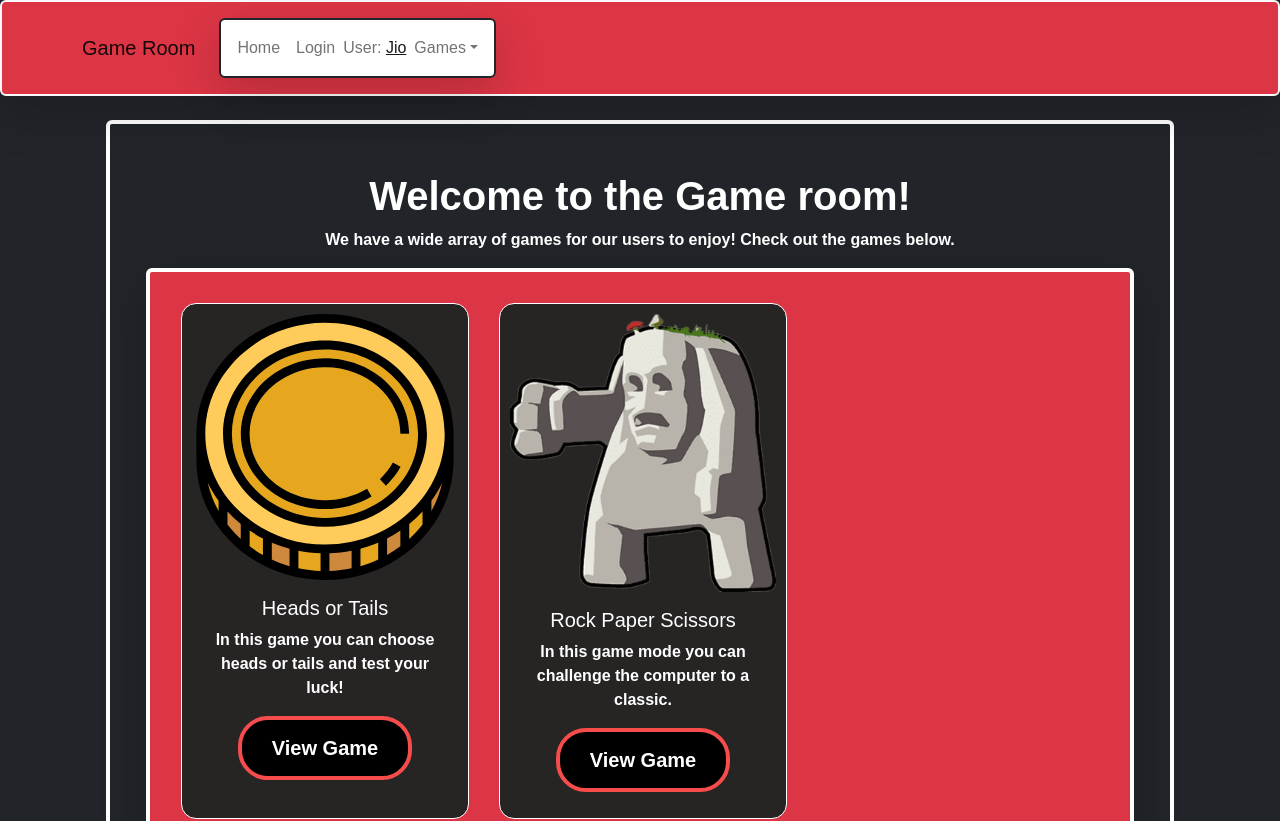
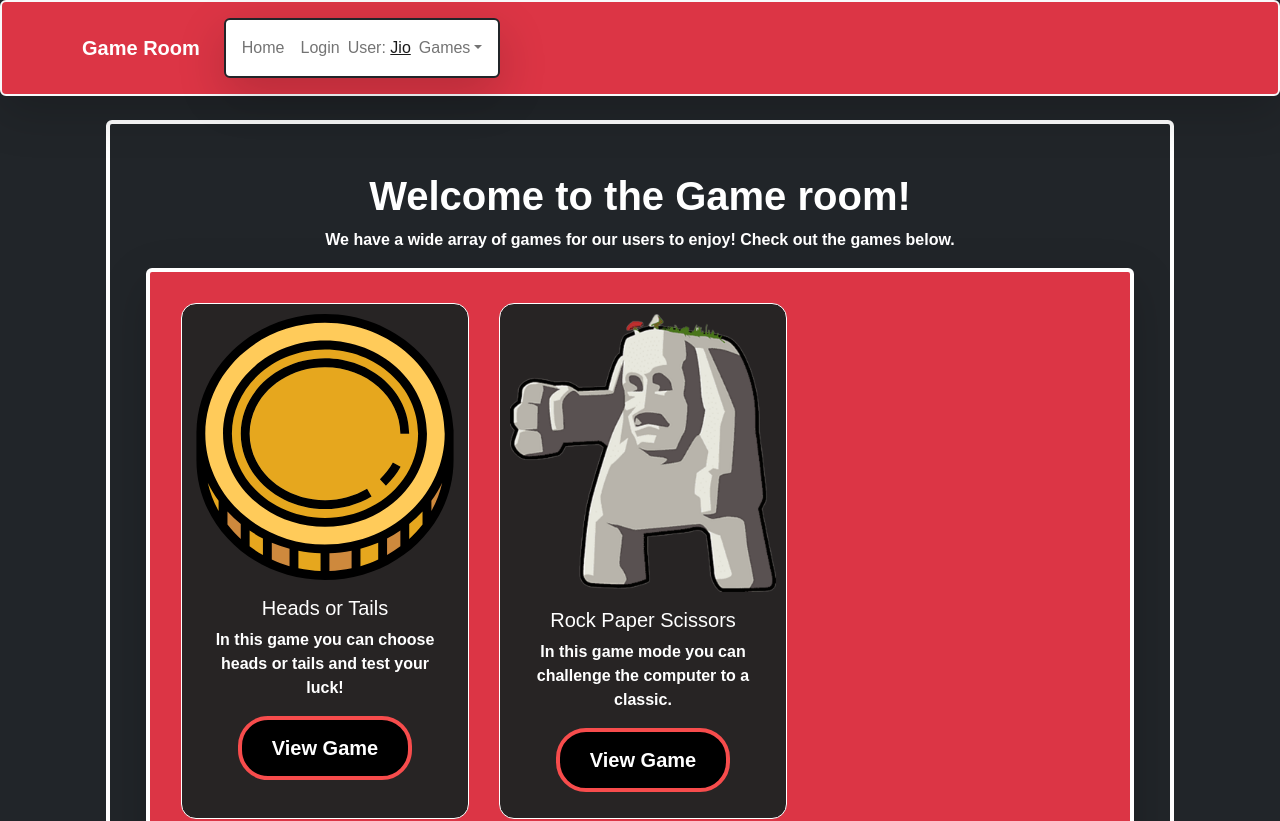
Before and after one commit to JoshuaAldrich/The-Game-Room-2.0, a React (Create React App) app in the folder client/: page / in a window 1280 px wide. Shown: the top 821 px of the page. Built offline with nearby package versions, Linux system fonts and the light colour scheme.

Commit message:
changing colors

```diff
--- a/client/src/components/NavBar.js
+++ b/client/src/components/NavBar.js
@@ -7,7 +7,7 @@ import { Navbar, Nav, Container, NavDropdown,} from 'react-bootstrap';
 
         <Navbar bg="Danger bg-danger shadow-lg p-2 rounded border border-light border border-2 " expand="xl">
           <Container>
-            <Navbar.Brand href="/">Game Room</Navbar.Brand>
+            <Navbar.Brand className="NAVGR" href="/">Game Room</Navbar.Brand>
             <Navbar.Toggle aria-controls="basic-navbar-nav" />
             <Navbar.Collapse id="basic-navbar-nav">
               <Nav className="shadow-lg p-2  m-2 rounded bg-body border border-dark">
--- a/client/src/style.css
+++ b/client/src/style.css
@@ -304,3 +304,7 @@ font-weight: 700;
 .copyright{
     font-size: 8px;
 }
+.NAVGR{
+    color:white;
+    font-weight: 700;
+}
```
